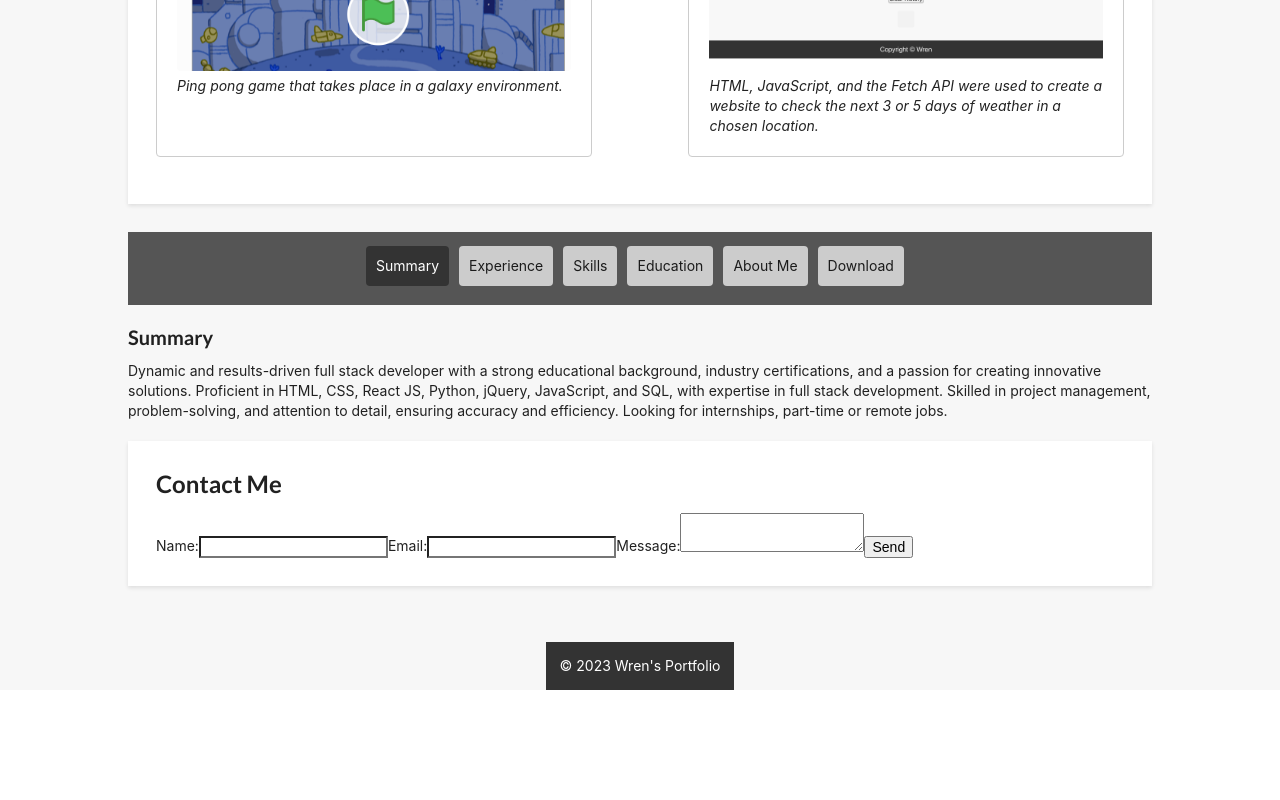
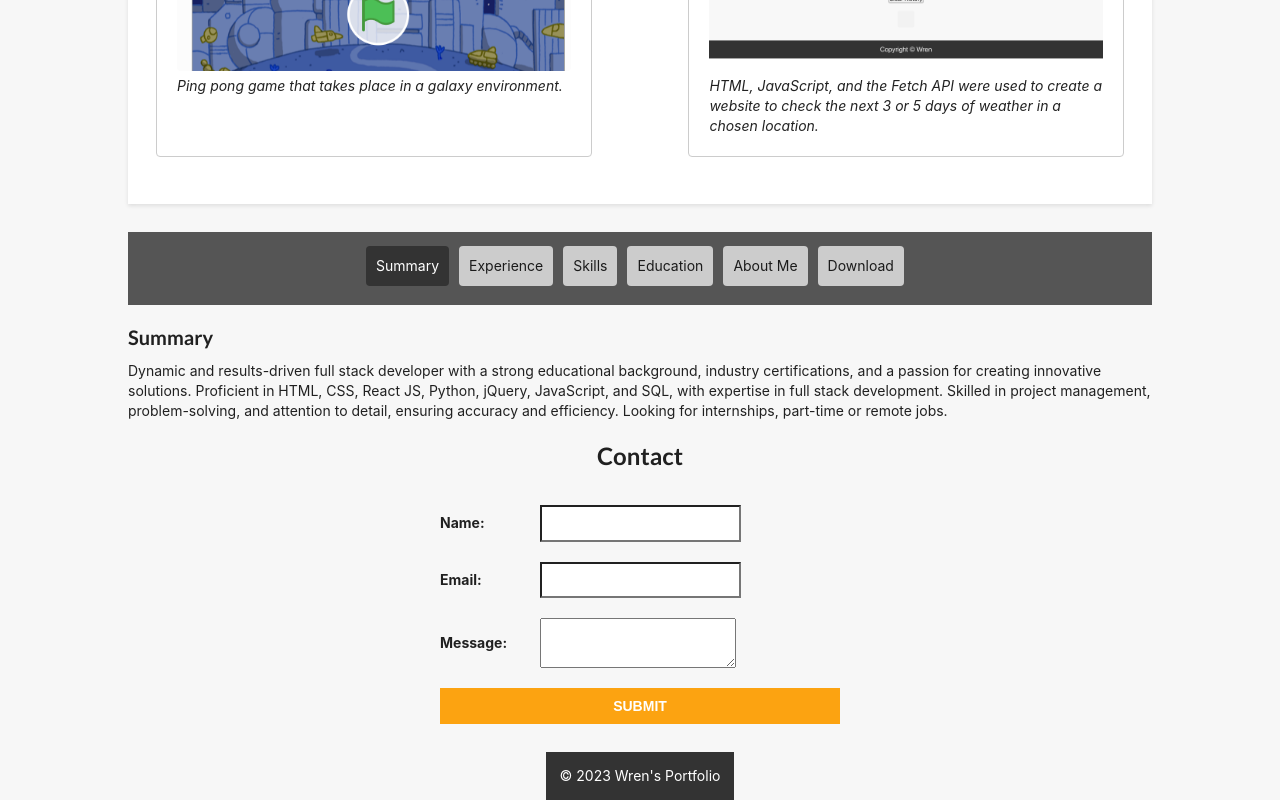
Before and after one commit to jofiel-nguyen/PortReactfolio, a React (Create React App) app in the folder react-portfolio/: page / in a window 1280 px wide. Shown: the part 799-1599 px from the top of the page. Before the commit the page ends 1489 px from the top, so only its background shows below. Built offline with nearby package versions, Linux system fonts and the light colour scheme.

Commit message:
add condition for contact form

```diff
--- /dev/null
+++ b/react-portfolio/src/assets/Contact.css
@@ -0,0 +1,51 @@
+.container {
+  display: flex;
+  flex-direction: column;
+  align-items: center;
+}
+
+.form {
+  display: flex;
+  flex-direction: column;
+  align-items: flex-start;
+  width: 400px;
+  margin-top: 20px;
+}
+
+.form-row {
+  display: flex;
+  align-items: center;
+  margin-bottom: 20px;
+}
+
+.label {
+  width: 100px;
+  font-weight: bold;
+}
+
+.input {
+  flex: 1;
+  padding: 8px;
+}
+
+.textarea {
+  flex: 1;
+  padding: 8px;
+  resize: vertical;
+}
+
+.error {
+  color: red;
+  margin-top: 5px;
+}
+
+.submit-button {
+  width: 100%;
+  padding: 10px;
+  background-color: #fca311;
+  color: #fff;
+  border: none;
+  cursor: pointer;
+  font-weight: bold;
+  text-transform: uppercase;
+}
--- a/react-portfolio/src/components/Contact.js
+++ b/react-portfolio/src/components/Contact.js
@@ -1,40 +1,101 @@
 import React, { useState } from 'react';
+import '../assets/Contact.css';
 
 function Contact() {
   const [name, setName] = useState('');
   const [email, setEmail] = useState('');
   const [message, setMessage] = useState('');
+  const [nameError, setNameError] = useState('');
+  const [emailError, setEmailError] = useState('');
+
+  const handleNameChange = (e) => {
+    setName(e.target.value);
+    setNameError('');
+  };
+
+  const handleEmailChange = (e) => {
+    setEmail(e.target.value);
+    setEmailError('');
+  };
+
+  const handleMessageChange = (e) => {
+    setMessage(e.target.value);
+  };
+
+  const validateForm = () => {
+    let isValid = true;
+
+    if (!name) {
+      setNameError('Name is required');
+      isValid = false;
+    }
+
+    if (!email) {
+      setEmailError('Email is required');
+      isValid = false;
+    } else if (!isValidEmail(email)) {
+      setEmailError('Invalid email address');
+      isValid = false;
+    }
+
+    return isValid;
+  };
 
   const handleSubmit = (e) => {
     e.preventDefault();
 
-    console.log('Form submitted');
-    console.log('Name:', name);
-    console.log('Email:', email);
-    console.log('Message:', message);
+    if (validateForm()) {
+      // Perform form submission logic here
+      console.log('Form submitted');
+    }
+  };
 
-    // Reset the form fields
-    setName('');
-    setEmail('');
-    setMessage('');
+  const isValidEmail = (email) => {
+    // Basic email validation using a regular expression
+    const emailPattern = /^[^\s@]+@[^\s@]+\.[^\s@]+$/;
+    return emailPattern.test(email);
   };
 
   return (
-    <section id="contact-me">
-      <h2>Contact Me</h2>
-      <form onSubmit={handleSubmit}>
-        <label htmlFor="name">Name:</label>
-        <input type="text" id="name" name="name" value={name} onChange={(e) => setName(e.target.value)} required />
-
-        <label htmlFor="email">Email:</label>
-        <input type="email" id="email" name="email" value={email} onChange={(e) => setEmail(e.target.value)} required />
-
-        <label htmlFor="message">Message:</label>
-        <textarea id="message" name="message" value={message} onChange={(e) => setMessage(e.target.value)} required></textarea>
-
-        <input type="submit" value="Send" />
+    <div className="container">
+      <h2>Contact</h2>
+      <form className="form" onSubmit={handleSubmit}>
+        <div className="form-row">
+          <label className="label" htmlFor="name">Name:</label>
+          <input
+            className="input"
+            type="text"
+            id="name"
+            value={name}
+            onChange={handleNameChange}
+            required
+          />
+          {nameError && <p className="error">{nameError}</p>}
+        </div>
+        <div className="form-row">
+          <label className="label" htmlFor="email">Email:</label>
+          <input
+            className="input"
+            type="email"
+            id="email"
+            value={email}
+            onChange={handleEmailChange}
+            required
+          />
+          {emailError && <p className="error">{emailError}</p>}
+        </div>
+        <div className="form-row">
+          <label className="label" htmlFor="message">Message:</label>
+          <textarea
+            className="textarea"
+            id="message"
+            value={message}
+            onChange={handleMessageChange}
+          />
+        </div>
+        <button className="submit-button" type="submit">Submit</button>
       </form>
-    </section>
+    </div>
   );
 }
 
```
